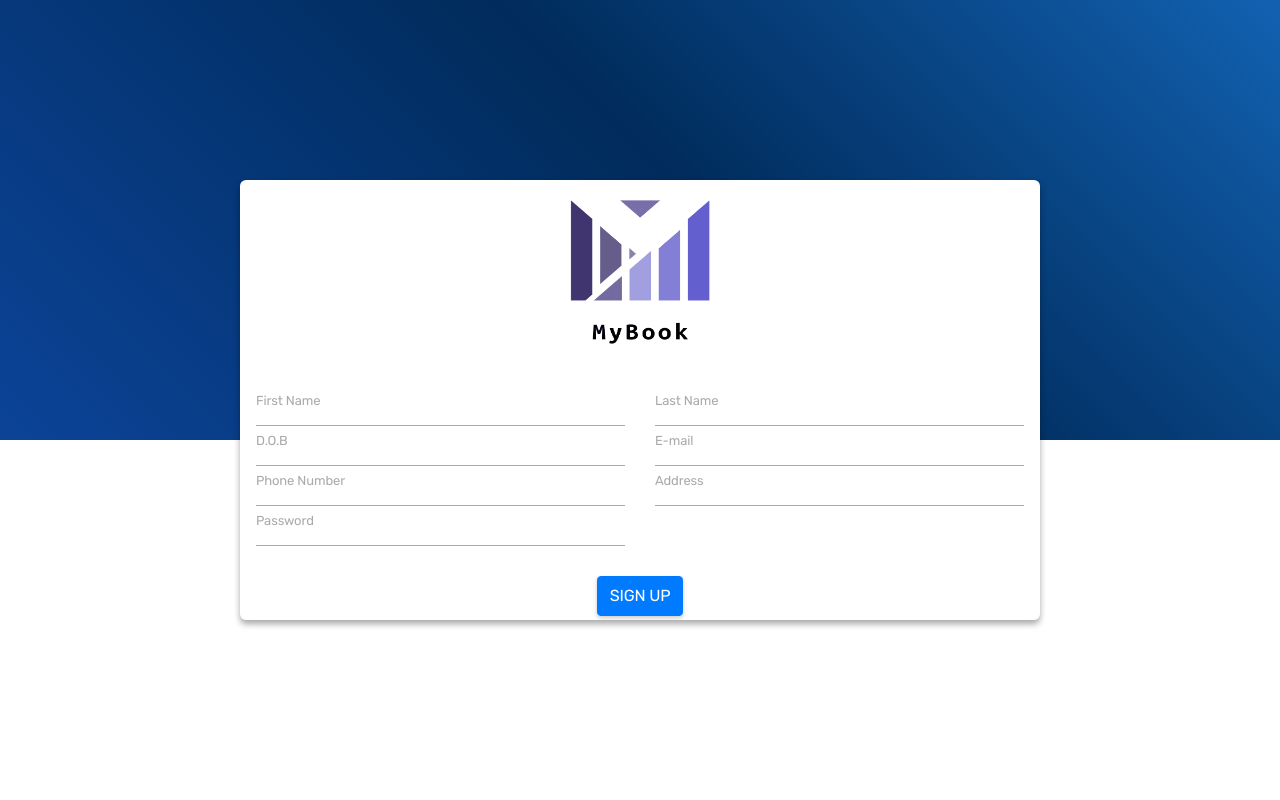
After one commit to kevelcampbell/comp3161FinalProject, a Flask app: page /signup in a window 1280 px wide. The commit adds this page. Run offline with Flask 2, Linux system fonts and the light colour scheme; some libraries are stand-ins or nearby versions.

Commit message:
sign up form

```diff
--- a/Interface/app.py
+++ b/Interface/app.py
@@ -1,4 +1,4 @@
-from flask import Flask, render_template, redirect, url_for, request, session, flash
+from flask import Flask, render_template, redirect, url_for, request, session, flash, json
 from functools import wraps
 from flask_mysqldb import MySQL
 
@@ -33,10 +33,10 @@ def home():
 def login():
   error = None
   if request.method == 'POST':
-    email = request.form['email']
+    uid = request.form['UserID']
     password = request.form['password']
     cur = mysql.connection.cursor()
-    cur.execute("SELECT user_name AND user_password FROM users WHERE user_name='"+email+"' AND user_password ='"+password+"' ")
+    cur.execute("SELECT user_id AND user_password FROM users WHERE user_id='"+uid+"' AND user_password ='"+password+"' ")
     user = cur.fetchone()
     cur.close()
     if user:
@@ -44,7 +44,10 @@ def login():
       return redirect(url_for('home'))
     else:
       error = 'Please enter valid login credentials.'
+  if json.loads(session['response']):
+    return render_template('index.html', error=error, response=json.loads(session['response']))
   return render_template('index.html', error=error)
+  # return render_template('index.html', error=error)
 
 @app.route('/logout')
 @login_required
@@ -53,24 +56,35 @@ def logout():
   flash('you have been successfully logged out')
   return redirect(url_for('login'))
 
-# @app.route("/checkUser")
-# def checkUser():
-#   username = str(request.form["user"])
+@app.route('/signup', methods=['GET', 'POST'])
+def signup():
+    if request.method == "POST":
+        firstName = request.form['user_fname']
+        lastName = request.form['user_lname']
+        dob = request.form['user_dob']
+        password = request.form['user_password']
+        email = request.form['user_email']
+        telephone = request.form['user_tel']
+        address = request.form['user_addr']
+        cur = mysql.connection.cursor()
+        # cur.execute("INSERT INTO users (user_fname, user_lname, user_dob, user_password, user_addr) VALUES WHERE user_id='"+uid+"' AND user_password ='"+password+"' ")
+        cur.execute("INSERT INTO users (user_fname, user_lname, user_dob, user_password, user_addr) VALUES (%s, %s, %s, %s, %s)", (firstName, lastName, dob, password, address))
+        mysql.connection.commit()
+        cur.execute("SELECT MAX(user_id) FROM users")
+        newID = str(cur.fetchone()[0])
+        cur.execute("INSERT INTO emails (user_id, user_email) VALUES (%s, %s)", (newID, email))
+        cur.execute("INSERT INTO telephones (user_id, user_tel) VALUES (%s, %s)", (newID, telephone))
+        mysql.connection.commit()
+        cur.close()
+        response = json.dumps('Sign up successful, your user ID is ' + newID)
+        session['response'] = response
+        # response = ('Sign up successful, your user ID is ' + newID)
+        return redirect(url_for('login', response=response))
+        # return render_template('index.html', response=response)
+    else:
+      response = 'Please review sign up details'
+      return render_template('signup.html', response=response)
+    return render_template('signup.html')
 
 if __name__ == '__main__':
   app.run(debug=True)
-
-
-# *----Snippet to add a user-----*
-# @app.route('/', methods=['GET', 'POST'])
-# def index():
-#     if request.method == "POST":
-#         details = request.form
-#         firstName = details['fname']
-#         lastName = details['lname']
-#         cur = mysql.connection.cursor()
-#         cur.execute("INSERT INTO MyUsers(firstName, lastName) VALUES (%s, %s)", (firstName, lastName))
-#         mysql.connection.commit()
-#         cur.close()
-#         return 'success'
-#     return render_template('index.html')
--- a/Interface/sql.py
+++ /dev/null
@@ -1,4 +0,0 @@
-import sqlite3
-with sqlite3.connect("mybook.db") as connection:
-    c = connection.cursor()
-    c.execute('INSERT INTO mybook VALUES("')
--- a/Interface/static/css/login.css
+++ b/Interface/static/css/login.css
@@ -121,6 +121,9 @@ input:placeholder-shown+label {
     top: 50%;
     left: 50%;
     transform: translate(-50%, -50%);
+}
+.login-wrapper.signup{
+    padding: 1em;
 }
 
 .login-left {
--- /dev/null
+++ b/Interface/templates/signup.html
@@ -0,0 +1,77 @@
+<!DOCTYPE html>
+<html lang="en">
+
+<head>
+    <meta charset="UTF-8">
+    <title>MyBook</title>
+    <meta name="viewport" content="width=device-width, initial-scale=1">
+    <link href="https://fonts.googleapis.com/css?family=Rubik" rel="stylesheet">
+    <link rel="stylesheet" href="../static/css/login.css">
+    <link rel="stylesheet" href="https://maxcdn.bootstrapcdn.com/bootstrap/4.0.0/css/bootstrap.min.css"
+        integrity="sha384-Gn5384xqQ1aoWXA+058RXPxPg6fy4IWvTNh0E263XmFcJlSAwiGgFAW/dAiS6JXm" crossorigin="anonymous">
+        <link rel="stylesheet" href="https://use.fontawesome.com/releases/v5.5.0/css/all.css" integrity="sha384-B4dIYHKNBt8Bc12p+WXckhzcICo0wtJAoU8YZTY5qE0Id1GSseTk6S+L3BlXeVIU" crossorigin="anonymous">
+</head>
+<body>
+    <div class="top">
+        <div class="login-wrapper signup">
+            <div style="text-align: center;" class="h2">
+                <img src="../static/images/logo.png" width="150px" height="150px" />
+            </div>
+            <form id="signup" action="" method="post">
+                <div class="form-group ">
+                    <div class="row">
+                        <div class="col-6">
+                            <label>First Name</label>
+                            <input type="text" name="user_fname" value="{{request.form.user_fname}}"/>
+                        </div>
+                        <div class="col-6">
+                            <label>Last Name</label>
+                            <input type="text" name="user_lname" value="{{request.form.user_lname}}"/>
+                        </div>
+                    </div>
+                    <div class="row">
+                        <div class="col-6">
+                            <label>D.O.B</label>
+                            <input type="text" name="user_dob" value="{{request.form.user_dob}}"/>
+                        </div>
+                        <div class="col-6">
+                            <label>E-mail</label>
+                            <input type="text" name="user_email" value="{{request.form.user_email}}"/>
+                        </div>
+                    </div>
+                    <div class="row">
+                        <div class="col-6">
+                            <label>Phone Number</label>
+                            <input type="text" name="user_tel" value="{{request.form.user_tel}}"/>
+                        </div>
+                        <div class="col-6">
+                            <label>Address</label>
+                            <input type="text" name="user_addr" value="{{request.form.user_addr}}"/>
+                        </div>
+                    </div>
+                    <div class="row">
+                        <div class="col-6">
+                            <label>Password</label>
+                            <input type="text" name="user_password" value="{{request.form.user_password}}"/>
+                        </div>
+                    </div>
+                    <div class="button-area text-center d-block">
+                        <button type="submit" class="btn btn-primary">Sign Up</button>
+                    </div>
+                </div>
+            </form>
+        </div>
+    </div>
+    {% if error%}
+        <div class="container bottom alert alert-danger" role="alert">
+            {{error}}
+        </div>
+    {% endif %}
+    {% for message in get_flashed_messages() %}
+        <div class="container bottom alert alert-warning" role="alert">
+            {{ message }}
+        </div>
+    {% endfor %}
+    <script src="../static/js/login.js"></script>
+</body>
+</html>
```
Also changed, not shown: Interface/templates/index.html (+8 -3 lines), 2 other files.
